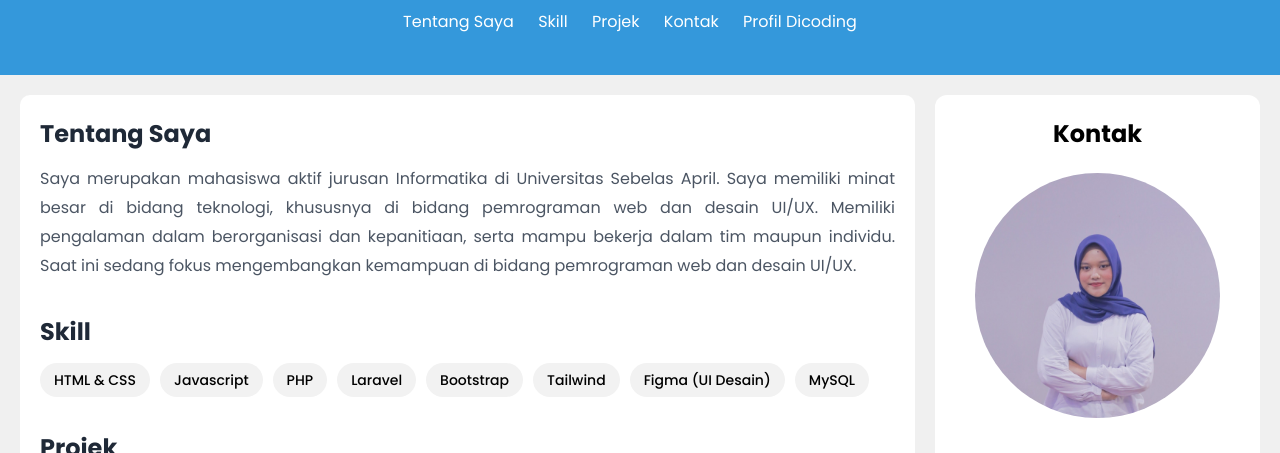
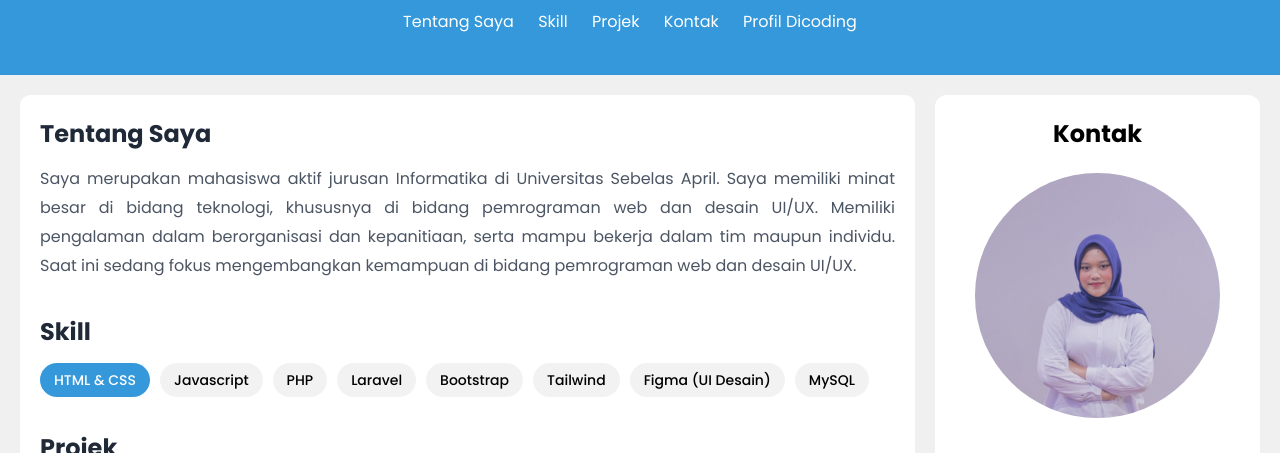
Before and after one commit to amelestariii/Project-Dicoding, a plain HTML site: page index.html in a window 1280 px wide. In both pictures the pointer is over the item "HTML & CSS". Shown: the part 161-614 px from the top of the page. Drawn offline with Linux system fonts and the light colour scheme.

Commit message:
finished

```diff
--- a/css/style.css
+++ b/css/style.css
@@ -77,6 +77,11 @@ article p {
     border-radius: 20px;
     font-size: 14px;
     font-weight: 500;
+}
+
+#skill li:hover {
+    background-color: #3498db;
+    color: #ffffff;
 }
 
 .projek-list {
```
